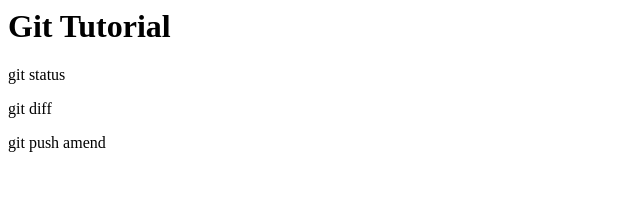
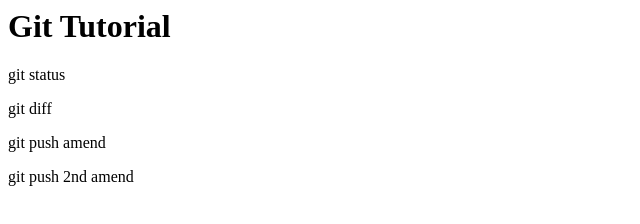
Before and after one commit to ken2san/Demo, a plain HTML site: page index.html in a window 1280 px wide. Shown: the whole page, without its empty margins (0-640 px from the left). Drawn offline with Linux system fonts and the light colour scheme.

Commit message:
amend index 2nd

```diff
--- a/index.html
+++ b/index.html
@@ -2,3 +2,4 @@
 <p> git status </p>
 <p> git diff </p>
 <p> git push amend </p>
+<p> git push 2nd amend </p>
```
